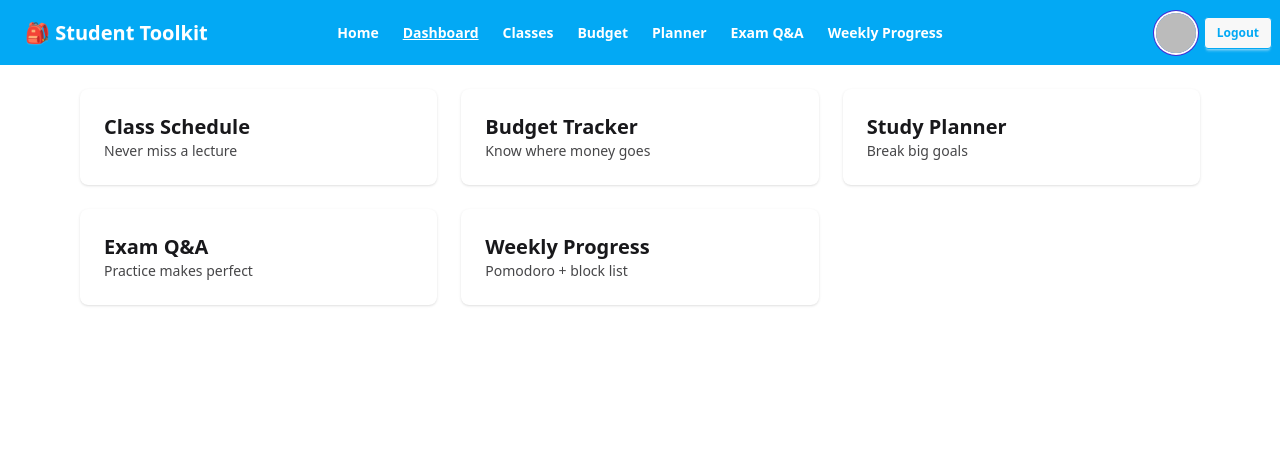
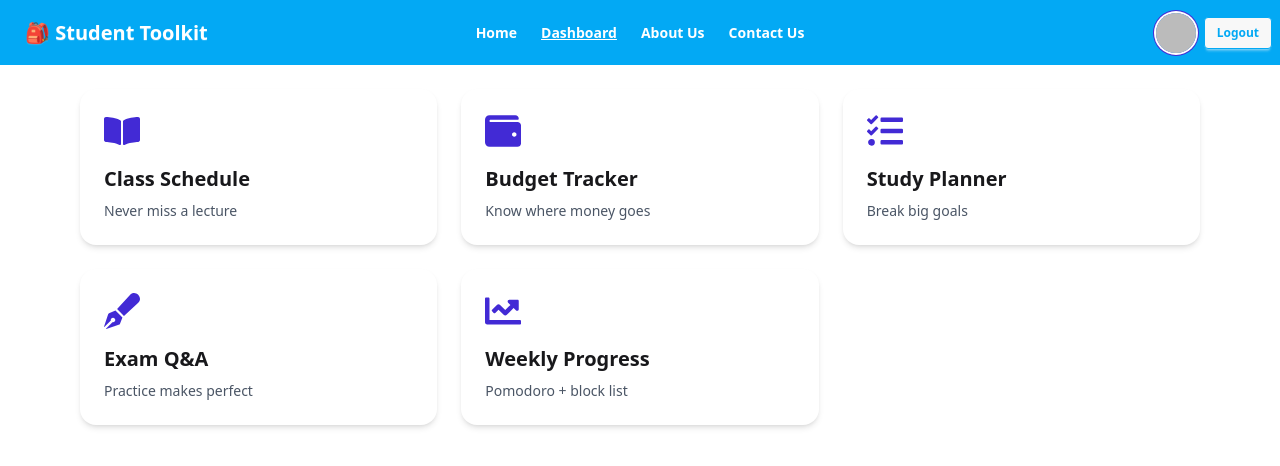
Before and after one commit to abdulmazidakash/next-level-contest-student-life-toolkit, a React (Vite) app in the folder frontend/: page /dashboard in a window 1280 px wide. Shown: the top 466 px of the page. Built offline with nearby package versions, Linux system fonts and the light colour scheme; no server answers; sample sign-in values are in the browser's storage.

Commit message:
frontend: add about us page

```diff
--- a/frontend/index.html
+++ b/frontend/index.html
@@ -4,6 +4,7 @@
   <head>
     <meta charset="utf-8" />
     <meta name="viewport" content="width=device-width, initial-scale=1.0" />
+    <link rel="icon" type="image/png" href="/logo192.png" />
     <title>Student Life Toolkit</title>
   </head>
   <body>
--- a/frontend/src/App.jsx
+++ b/frontend/src/App.jsx
@@ -13,6 +13,7 @@ import ProtectedRoute from "./components/ProtectedRoute";
 import NotFound from "./components/NotFound";
 import WeeklyProgress from "./pages/weekly-progress/WeeklyProgress"; //unique features
 import ProfilePage from "./pages/profile/ProfilePage";
+import AboutUsPage from "./pages/about-us/AboutUsPage";
 
 export default function App() {
   return (
@@ -80,6 +81,12 @@ export default function App() {
               </ProtectedRoute>
             }
           />
+          <Route
+            path="/about-us"
+            element={
+                <AboutUsPage />
+            }
+          />
 
           <Route path="*" element={<NotFound/>} />
         </Routes>
--- a/frontend/src/components/Navbar.jsx
+++ b/frontend/src/components/Navbar.jsx
@@ -10,11 +10,14 @@ const linkClass = ({ isActive }) => (isActive ? "underline" : "text-white");
     <>
       <li><NavLink className={linkClass} to="/">Home</NavLink></li>
       <li><NavLink className={linkClass} to="/dashboard">Dashboard</NavLink></li>
-      <li><NavLink className={linkClass} to="/classes">Classes</NavLink></li>
-      <li><NavLink className={linkClass} to="/budget">Budget</NavLink></li>
+      {/* <li><NavLink className={linkClass} to="/classes">Classes</NavLink></li> */}
+      {/* <li><NavLink className={linkClass} to="/budget">Budget</NavLink></li>
       <li><NavLink className={linkClass} to="/planner">Planner</NavLink></li>
       <li><NavLink className={linkClass} to="/exam">Exam Q&A</NavLink></li>
       <li><NavLink className={linkClass} to="/weekly-progress">Weekly Progress</NavLink></li>
+      <li><NavLink className={linkClass} to="/planner">Planner</NavLink></li> */}
+      <li><NavLink className={linkClass} to="/about-us">About Us</NavLink></li>
+      <li><NavLink className={linkClass} to="/weekly-progress">Contact Us</NavLink></li>
     </>
   );
 
--- a/frontend/src/pages/Dashboard.jsx
+++ b/frontend/src/pages/Dashboard.jsx
@@ -1,22 +1,36 @@
+import { Link } from "react-router-dom";
+// eslint-disable-next-line no-unused-vars
+import { motion } from "framer-motion";
+import { FaBookOpen, FaWallet, FaTasks, FaPenFancy, FaChartLine } from "react-icons/fa";
 
-import { Link } from "react-router-dom";
+export default function Dashboard() {
+  const cards = [
+    { to: "/classes", title: "Class Schedule", desc: "Never miss a lecture", icon: <FaBookOpen /> },
+    { to: "/budget", title: "Budget Tracker", desc: "Know where money goes", icon: <FaWallet /> },
+    { to: "/planner", title: "Study Planner", desc: "Break big goals", icon: <FaTasks /> },
+    { to: "/exam", title: "Exam Q&A", desc: "Practice makes perfect", icon: <FaPenFancy /> },
+    { to: "/weekly-progress", title: "Weekly Progress", desc: "Pomodoro + block list", icon: <FaChartLine /> },
+  ];
 
-export default function Dashboard(){
-  const cards = [
-    { to: "/classes", title: "Class Schedule", desc: "Never miss a lecture" },
-    { to: "/budget", title: "Budget Tracker", desc: "Know where money goes" },
-    { to: "/planner", title: "Study Planner", desc: "Break big goals" },
-    { to: "/exam", title: "Exam Q&A", desc: "Practice makes perfect" },
-    { to: "/weekly-progress", title: "Weekly Progress", desc: "Pomodoro + block list" },
-  ];
   return (
-    <div className="grid md:grid-cols-2 lg:grid-cols-3 gap-6">
-      {cards.map((c)=> (
-        <Link key={c.to} to={c.to} className="card bg-base-100 shadow hover:shadow-lg transition p-6">
-          <h3 className="text-xl font-semibold">{c.title}</h3>
-          <p className="text-sm opacity-80">{c.desc}</p>
-        </Link>
+    <div className="grid grid-cols-1 sm:grid-cols-2 lg:grid-cols-3 gap-6 w-full">
+      {cards.map((c, i) => (
+        <motion.div
+          key={c.to}
+          initial={{ opacity: 0, y: 30 }}
+          animate={{ opacity: 1, y: 0 }}
+          transition={{ delay: i * 0.15, duration: 0.5, type: "spring" }}
+        >
+          <Link
+            to={c.to}
+            className="flex flex-col items-start p-6 rounded-2xl shadow-md hover:shadow-xl transition bg-white dark:bg-base-200"
+          >
+            <div className="text-4xl text-primary mb-4">{c.icon}</div>
+            <h3 className="text-xl font-semibold mb-2">{c.title}</h3>
+            <p className="text-sm text-gray-600 dark:text-gray-300">{c.desc}</p>
+          </Link>
+        </motion.div>
       ))}
     </div>
-  )
+  );
 }
--- /dev/null
+++ b/frontend/src/pages/about-us/AboutUsPage.jsx
@@ -0,0 +1,112 @@
+// eslint-disable-next-line no-unused-vars
+import { motion } from "framer-motion";
+import {
+  FaUsers,
+  FaLightbulb,
+  FaVideo,
+  FaTasks,
+  FaLock,
+  FaMobileAlt,
+} from "react-icons/fa";
+
+const AboutUsPage = () => {
+  return (
+    <div className="min-h-screen bg-[#FFF9F1] flex flex-col items-center px-4 py-10">
+      {/* Title Section */}
+      <motion.h1
+        initial={{ opacity: 0, y: -50 }}
+        animate={{ opacity: 1, y: 0 }}
+        transition={{ duration: 0.8 }}
+        className="text-3xl md:text-5xl font-bold text-[#317371] mb-6 text-center"
+      >
+        About Our App
+      </motion.h1>
+
+      {/* Description Section */}
+      <motion.p
+        initial={{ opacity: 0 }}
+        animate={{ opacity: 1 }}
+        transition={{ delay: 0.4, duration: 0.8 }}
+        className="max-w-3xl text-center text-gray-700 text-base md:text-lg leading-relaxed mb-10"
+      >
+        The <strong>Student Toolkit</strong> is designed to make learning and task
+        management seamless. From tracking assignments to accessing resources,
+        everything is built with modern technology to ensure <span className="text-[#317371] font-semibold">speed,
+        security, and flexibility</span> across all devices.
+      </motion.p>
+
+      {/* Features Section */}
+      <div className="grid grid-cols-1 md:grid-cols-3 gap-6 max-w-6xl w-full mb-12">
+        {/* User Friendly */}
+        <motion.div whileHover={{ scale: 1.05 }} className="bg-white shadow-md rounded-2xl p-6 flex flex-col items-center">
+          <FaUsers className="text-4xl text-[#F67E04] mb-4" />
+          <h3 className="font-semibold text-lg mb-2">User Friendly</h3>
+          <p className="text-gray-600 text-center">
+            Simple interface so anyone can use it without hassle. No steep learning curve.
+          </p>
+        </motion.div>
+
+        {/* Smart Features */}
+        <motion.div whileHover={{ scale: 1.05 }} className="bg-white shadow-md rounded-2xl p-6 flex flex-col items-center">
+          <FaLightbulb className="text-4xl text-[#317371] mb-4" />
+          <h3 className="font-semibold text-lg mb-2">Smart Features</h3>
+          <p className="text-gray-600 text-center">
+            AI-powered tools to save your time and enhance productivity.
+          </p>
+        </motion.div>
+
+        {/* Video Guide */}
+        <motion.div whileHover={{ scale: 1.05 }} className="bg-white shadow-md rounded-2xl p-6 flex flex-col items-center">
+          <FaVideo className="text-4xl text-[#785F54] mb-4" />
+          <h3 className="font-semibold text-lg mb-2">Video Guide</h3>
+          <p className="text-gray-600 text-center">
+            Watch step-by-step instructions on how to use every feature.
+          </p>
+        </motion.div>
+
+        {/* Task Management */}
+        <motion.div whileHover={{ scale: 1.05 }} className="bg-white shadow-md rounded-2xl p-6 flex flex-col items-center">
+          <FaTasks className="text-4xl text-[#9C27B0] mb-4" />
+          <h3 className="font-semibold text-lg mb-2">Task Management</h3>
+          <p className="text-gray-600 text-center">
+            Organize your assignments, set deadlines, and track progress easily.
+          </p>
+        </motion.div>
+
+        {/* Security */}
+        <motion.div whileHover={{ scale: 1.05 }} className="bg-white shadow-md rounded-2xl p-6 flex flex-col items-center">
+          <FaLock className="text-4xl text-[#E91E63] mb-4" />
+          <h3 className="font-semibold text-lg mb-2">Secure Access</h3>
+          <p className="text-gray-600 text-center">
+            Your data is encrypted and fully protected with modern security practices.
+          </p>
+        </motion.div>
+
+        {/* Responsive */}
+        <motion.div whileHover={{ scale: 1.05 }} className="bg-white shadow-md rounded-2xl p-6 flex flex-col items-center">
+          <FaMobileAlt className="text-4xl text-[#2196F3] mb-4" />
+          <h3 className="font-semibold text-lg mb-2">Responsive Design</h3>
+          <p className="text-gray-600 text-center">
+            Optimized for mobile, tablet, and desktop for the best experience.
+          </p>
+        </motion.div>
+      </div>
+
+      {/* Video Section */}
+      <motion.div
+        initial={{ opacity: 0, scale: 0.9 }}
+        animate={{ opacity: 1, scale: 1 }}
+        transition={{ delay: 0.6, duration: 0.8 }}
+        className="w-full max-w-4xl aspect-video shadow-lg rounded-2xl overflow-hidden"
+      >
+        <iframe
+          src="https://drive.google.com/file/d/1BMk6ds1olurtu-VKk-2Wj5vwVJsda0Gz/preview"
+          className="w-full h-full"
+          allow="autoplay; fullscreen"
+        />
+      </motion.div>
+    </div>
+  );
+};
+
+export default AboutUsPage;
```
